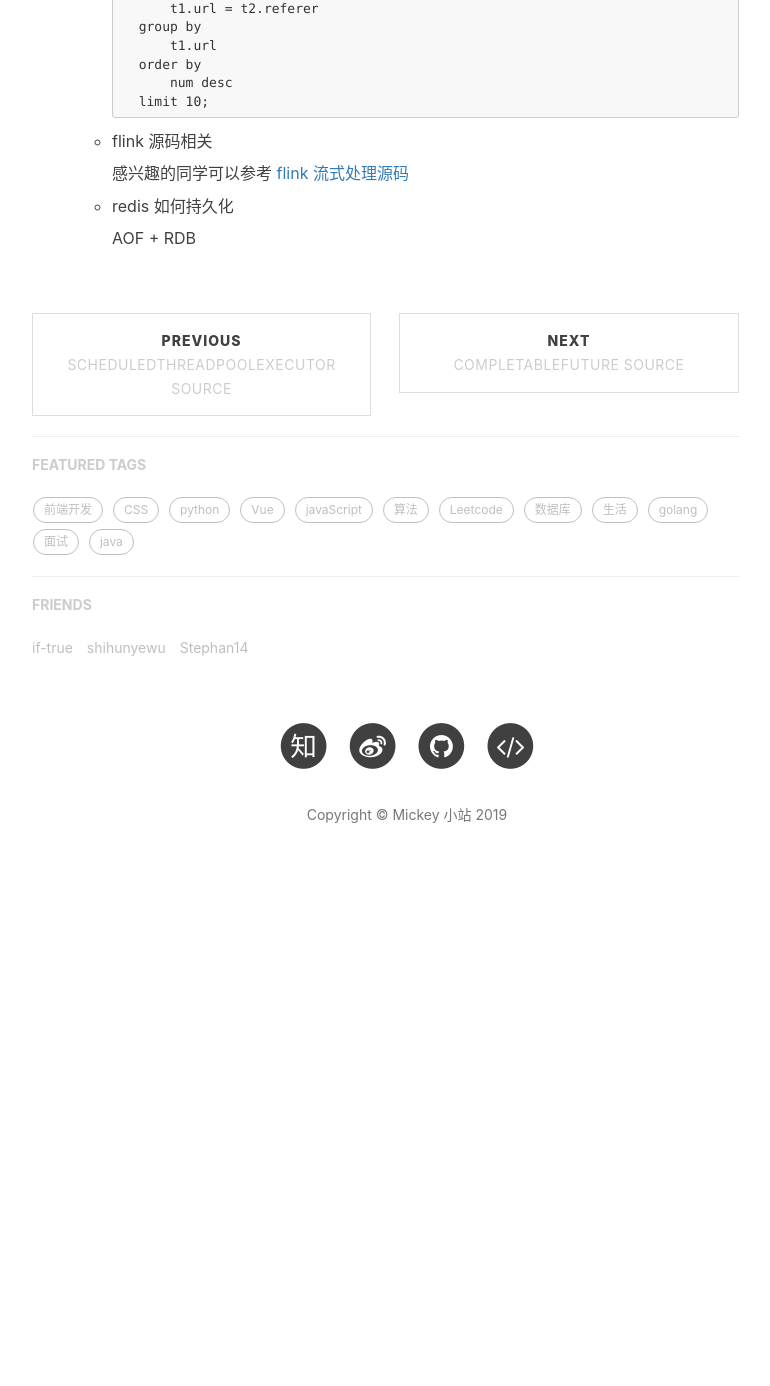
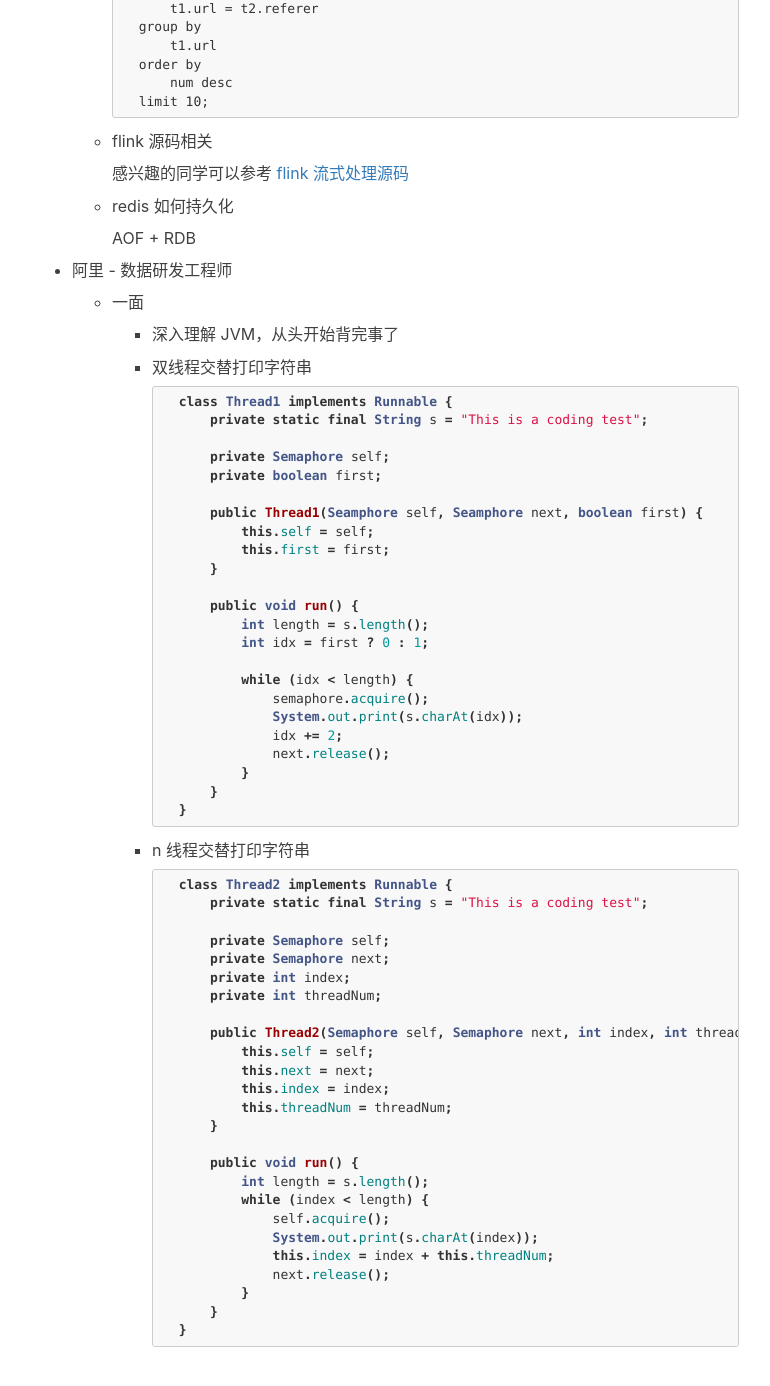
Before and after one commit to mickey0524/mickey0524.github.io, a Jekyll site: the page built from _posts/2019-07-29-autumn-interview.md, in a window 1280 px wide and 1400 px high, scrolled down 1337 px. Shown: the top 1386 px of the window, without its empty margins (233-1003 px from the left). Built offline with Jekyll 4.4.1, drawn with Linux system fonts in a browser that asks for light colours; nearby versions of some CDN libraries; comment, search, counter and statistics services are not loaded; before the commit the page ends 2229 px from its top, so only the background shows below that.

Commit message:
feat(interview): update autumn interview

````diff
--- a/_posts/2019-07-29-autumn-interview.md
+++ b/_posts/2019-07-29-autumn-interview.md
@@ -68,3 +68,67 @@ tags:
     * redis 如何持久化
 
         AOF + RDB
+
+* 阿里 - 数据研发工程师
+
+    * 一面
+
+        * 深入理解 JVM，从头开始背完事了
+
+        * 双线程交替打印字符串
+
+            ```java
+            class Thread1 implements Runnable {
+                private static final String s = "This is a coding test";
+
+                private Semaphore self;
+                private boolean first;
+
+                public Thread1(Seamphore self, Seamphore next, boolean first) {
+                    this.self = self;
+                    this.first = first;
+                }
+
+                public void run() {
+                    int length = s.length();
+                    int idx = first ? 0 : 1;
+
+                    while (idx < length) {
+                        semaphore.acquire();
+                        System.out.print(s.charAt(idx));
+                        idx += 2;
+                        next.release();
+                    }
+                }
+            }
+            ```
+
+        * n 线程交替打印字符串
+
+            ```java
+            class Thread2 implements Runnable {
+                private static final String s = "This is a coding test";
+
+                private Semaphore self;
+                private Semaphore next;
+                private int index;
+                private int threadNum;
+
+                public Thread2(Semaphore self, Semaphore next, int index, int threadNum) {
+                    this.self = self;
+                    this.next = next;
+                    this.index = index;
+                    this.threadNum = threadNum;
+                }
+
+                public void run() {
+                    int length = s.length();
+                    while (index < length) {
+                        self.acquire();
+                        System.out.print(s.charAt(index));
+                        this.index = index + this.threadNum;
+                        next.release();
+                    }
+                }
+            }
+            ```
````
